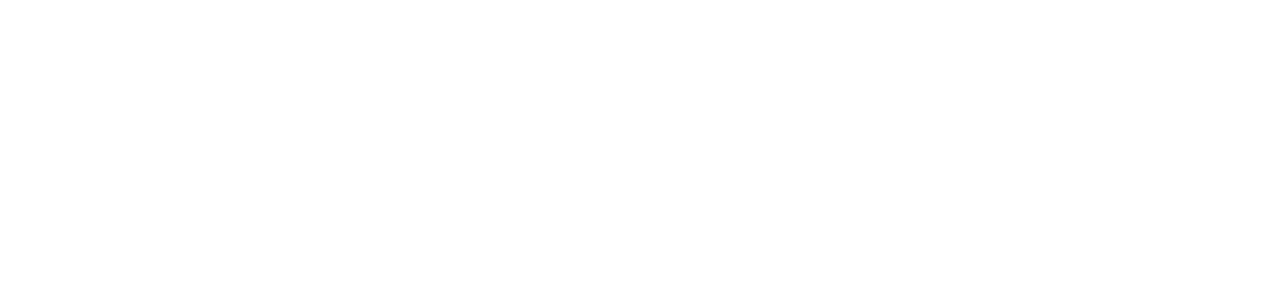
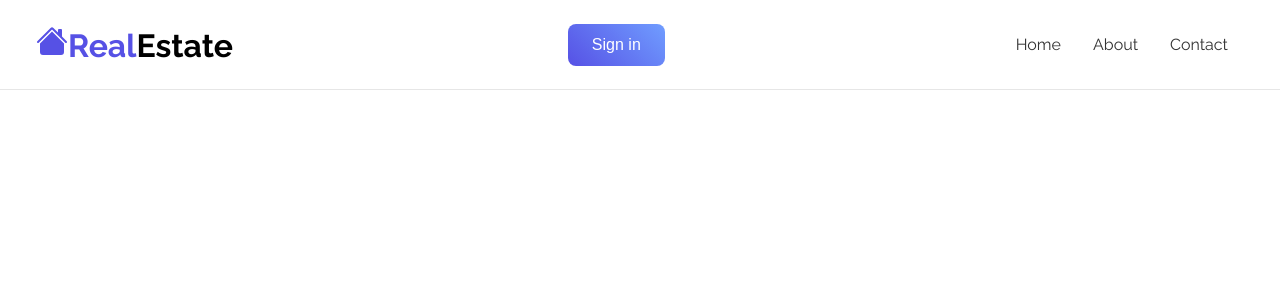
Before and after one commit to JammiM/mock-real-estate-website, a React (Vite) app: page / in a window 1280 px wide. Shown: the top 300 px of the page. Built offline with nearby package versions, Linux system fonts and the light colour scheme.

Commit message:
Added the Navbar component

```diff
--- a/src/App.jsx
+++ b/src/App.jsx
@@ -4,10 +4,16 @@
 import viteLogo from "./assets/vite.svg";
 import "./App.css";
 
+import Navbar from "./components/Navbar";
+
 function App() {
   const [count, setCount] = useState(0);
 
-  return <></>;
+  return (
+    <>
+      <Navbar />
+    </>
+  );
 }
 
 export default App;
--- /dev/null
+++ b/src/components/Navbar.css
@@ -0,0 +1,66 @@
+.navbar {
+  width: 100%;
+  height: 90px;
+  top: 0;
+  left: 0;
+  background-color: #fff;
+  border-bottom: 1px solid #e6e6e6;
+}
+
+.navbar .container {
+  display: flex;
+  justify-content: space-between;
+  align-items: center;
+  height: 100%;
+  padding: 1rem;
+}
+
+.navbar span {
+  color: #5651e5;
+}
+
+.navbar .nav-menu {
+  display: flex;
+}
+
+.navbar .nav-menu li {
+  padding: 1rem;
+}
+
+.hamburger {
+  display: none;
+}
+.navbar .icon {
+  font-size: 1.5rem;
+}
+
+@media screen and (max-width: 768px) {
+  .navbar .nav-menu {
+    display: flex;
+    flex-direction: column;
+    right: 100%;
+
+    position: absolute;
+    top: 90px;
+    width: 100%;
+    align-items: center;
+
+    height: 100dvh;
+    width: 100%;
+    right: 100%;
+    background: rgba(255, 255, 255, 0.98);
+    transition: all 0.3s ease-in-out;
+    z-index: 10;
+  }
+  .navbar .active {
+    right: 0;
+  }
+
+  .hamburger {
+    display: block;
+  }
+
+  .navbar .nav-menu li a {
+    font-size: 1.5rem;
+  }
+}
--- /dev/null
+++ b/src/components/Navbar.jsx
@@ -0,0 +1,52 @@
+import { useState } from "react";
+
+import { HiOutlineMenuAlt4 } from "react-icons/hi";
+import { FaRegTimesCircle } from "react-icons/fa";
+import { BsFillHouseFill } from "react-icons/bs";
+
+import "./Navbar.css";
+
+const Navbar = () => {
+  const [isMenuOpen, setIsMenuOpen] = useState(false);
+
+  const toggleMenu = () => {
+    setIsMenuOpen(!isMenuOpen);
+  };
+
+  return (
+    <div className="navbar">
+      <div className="container">
+        <h1>
+          <span>
+            <BsFillHouseFill />
+            Real
+          </span>
+          Estate
+        </h1>
+
+        <button className="btn">Sign in</button>
+        <ul className={`nav-menu ${isMenuOpen ? "active" : ""}`}>
+          <li>
+            <a href="#home">Home</a>
+          </li>
+          <li>
+            <a href="#about">About</a>
+          </li>
+          <li>
+            <a href="#contact">Contact</a>
+          </li>
+        </ul>
+
+        <div className="hamburger" onClick={toggleMenu}>
+          {isMenuOpen ? (
+            <FaRegTimesCircle className="icon" />
+          ) : (
+            <HiOutlineMenuAlt4 className="icon" />
+          )}
+        </div>
+      </div>
+    </div>
+  );
+};
+
+export default Navbar;
--- a/src/index.css
+++ b/src/index.css
@@ -32,7 +32,7 @@
 .btn {
   color: #fff;
   padding: 12px 24px;
-  background-image: linear-gradient(45deg, #4f46e5 0%, #3b82f6 100%);
+  background-image: linear-gradient(45deg, #5651e5 0%, #709dff 100%);
   border: none;
   border-radius: 8px;
   font-size: 1rem;
--- a/src/main.jsx
+++ b/src/main.jsx
@@ -1,6 +1,6 @@
 import { StrictMode } from "react";
 import { createRoot } from "react-dom/client";
-// import "./index.css";
+import "./index.css";
 import App from "./App.jsx";
 
 createRoot(document.getElementById("root")).render(
```
